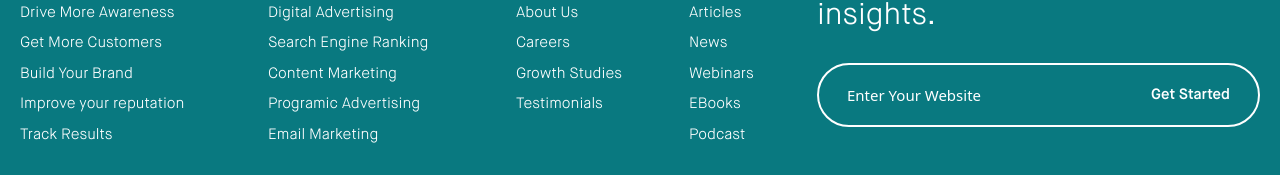
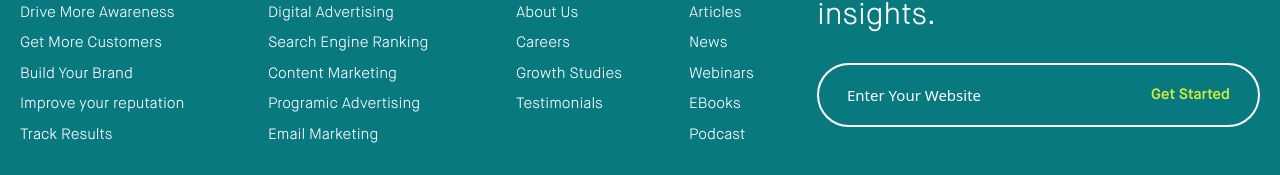
Before and after one commit to BimlaJain/venveo-hero-page, a React (Create React App) app: page / in a window 1280 px wide. Shown: the part 9239-9414 px from the top of the page. Built offline with nearby package versions, Linux system fonts and the light colour scheme.

Commit message:
change button text color

```diff
--- a/src/components/Footer.jsx
+++ b/src/components/Footer.jsx
@@ -41,7 +41,7 @@ function Footer() {
                             aria-label="Enter your website"
                             required />
                         <button
-                            className="text-white text-custom-xs text-nowrap leading-5 font-semibold text-center font-maisonDemi hover:text-green transition-all duration-500">
+                            className="text-yellow text-custom-xs text-nowrap leading-5 font-semibold text-center font-maisonDemi hover:text-green transition-all duration-500">
                             Get Started
                         </button>
                     </form>
```
Also changed, not shown: tailwind.config.js (line endings or trailing spaces).
